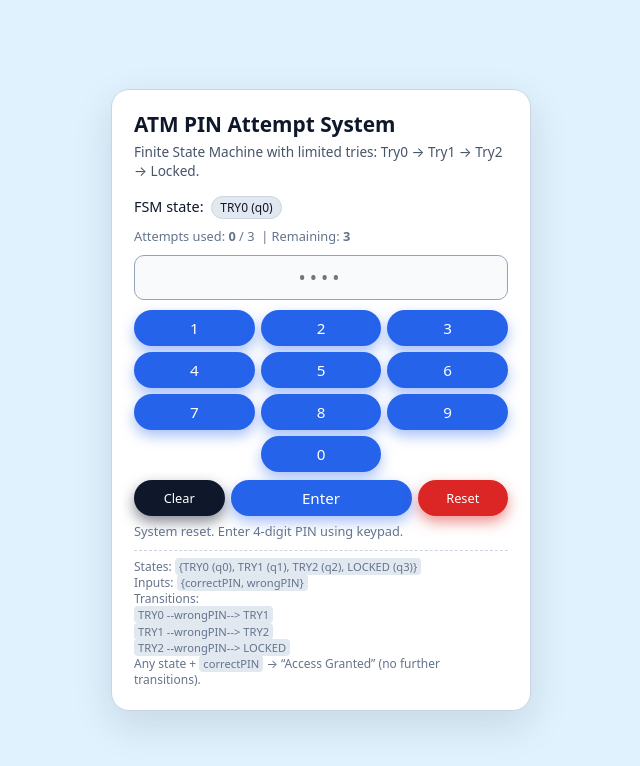
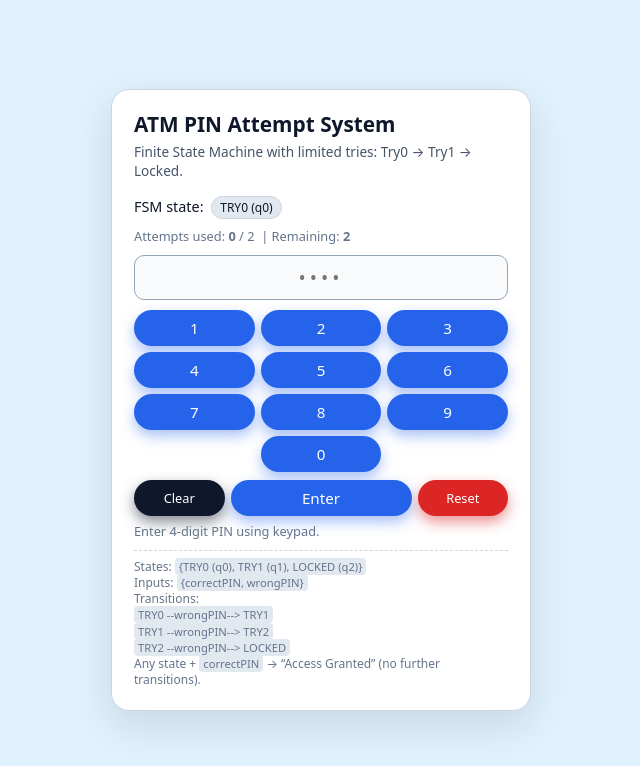
Before and after one commit to Antreman/atoc, a plain HTML site: page index.html in a window 1280 px wide. Shown: the whole page, without its empty margins (319-959 px from the left). Drawn offline with Linux system fonts and the light colour scheme.

Commit message:
Update index.html

```diff
--- a/index.html
+++ b/index.html
@@ -172,7 +172,7 @@
   <div class="card">
     <div class="title">ATM PIN Attempt System</div>
     <div class="subtitle">
-      Finite State Machine with limited tries: Try0 → Try1 → Try2 → Locked.
+      Finite State Machine with limited tries: Try0 → Try1 → Locked.
     </div>
 
     <div class="state-row">
@@ -183,8 +183,8 @@
       </span>
     </div>
     <div class="attempts">
-      Attempts used: <strong id="attempts-used">0</strong> / 3
-      &nbsp;| Remaining: <strong id="attempts-left">3</strong>
+      Attempts used: <strong id="attempts-used">0</strong> / 2
+      &nbsp;| Remaining: <strong id="attempts-left">2</strong>
     </div>
 
     <div class="pin-display">
@@ -226,7 +226,7 @@
     </div>
 
     <div class="fsm-info">
-      States: <code>{TRY0 (q0), TRY1 (q1), TRY2 (q2), LOCKED (q3)}</code><br />
+      States: <code>{TRY0 (q0), TRY1 (q1), LOCKED (q2)}</code><br />
       Inputs: <code>{correctPIN, wrongPIN}</code><br />
       Transitions:<br />
       <code>TRY0 --wrongPIN--> TRY1</code><br />
@@ -240,7 +240,6 @@
     // FSM STATE CONSTANTS
     const TRY0 = "TRY0";
     const TRY1 = "TRY1";
-    const TRY2 = "TRY2";
     const LOCKED = "LOCKED";
 
     const CORRECT_PIN = "1234"; // hard-coded for demo
```
